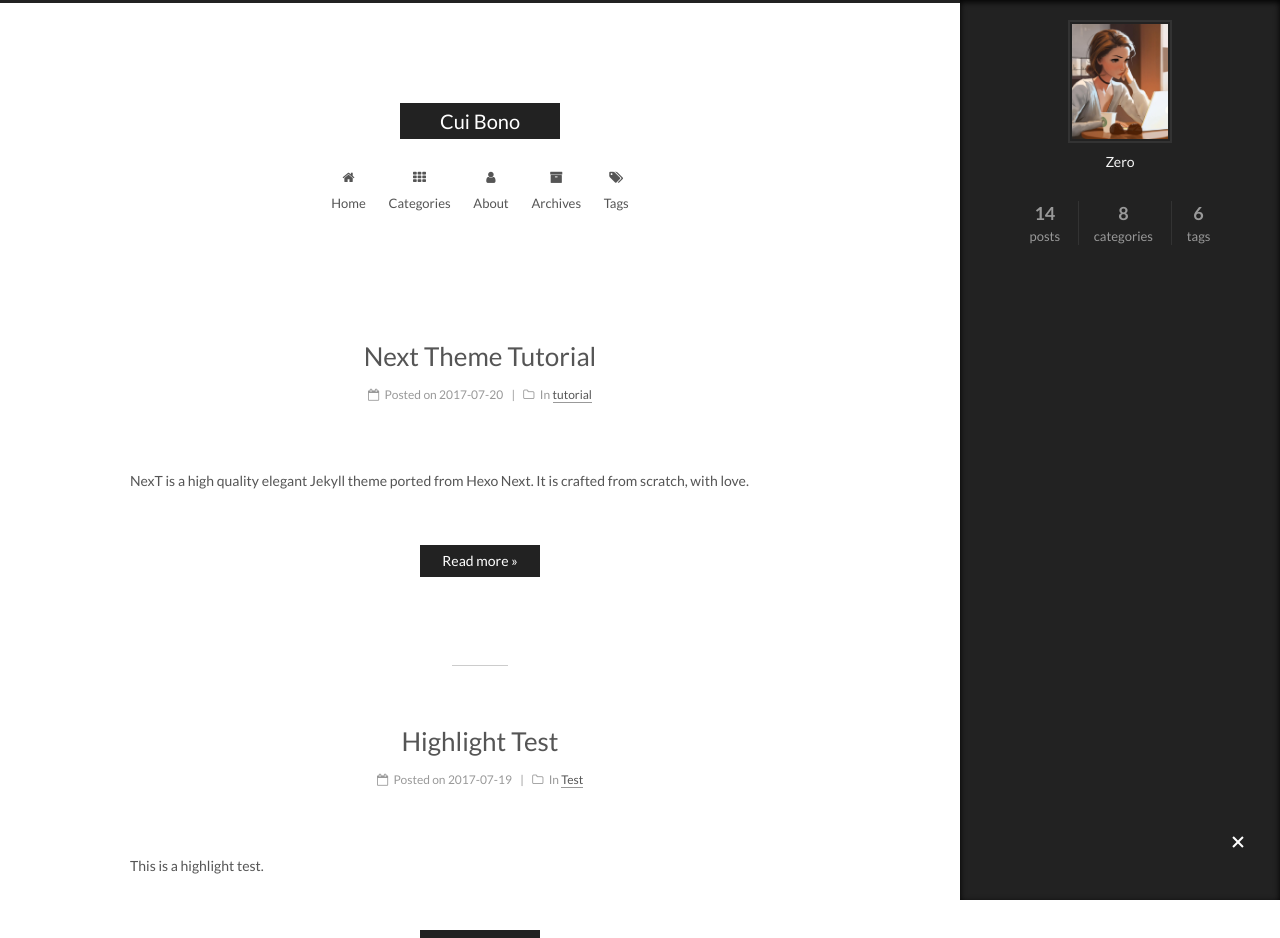
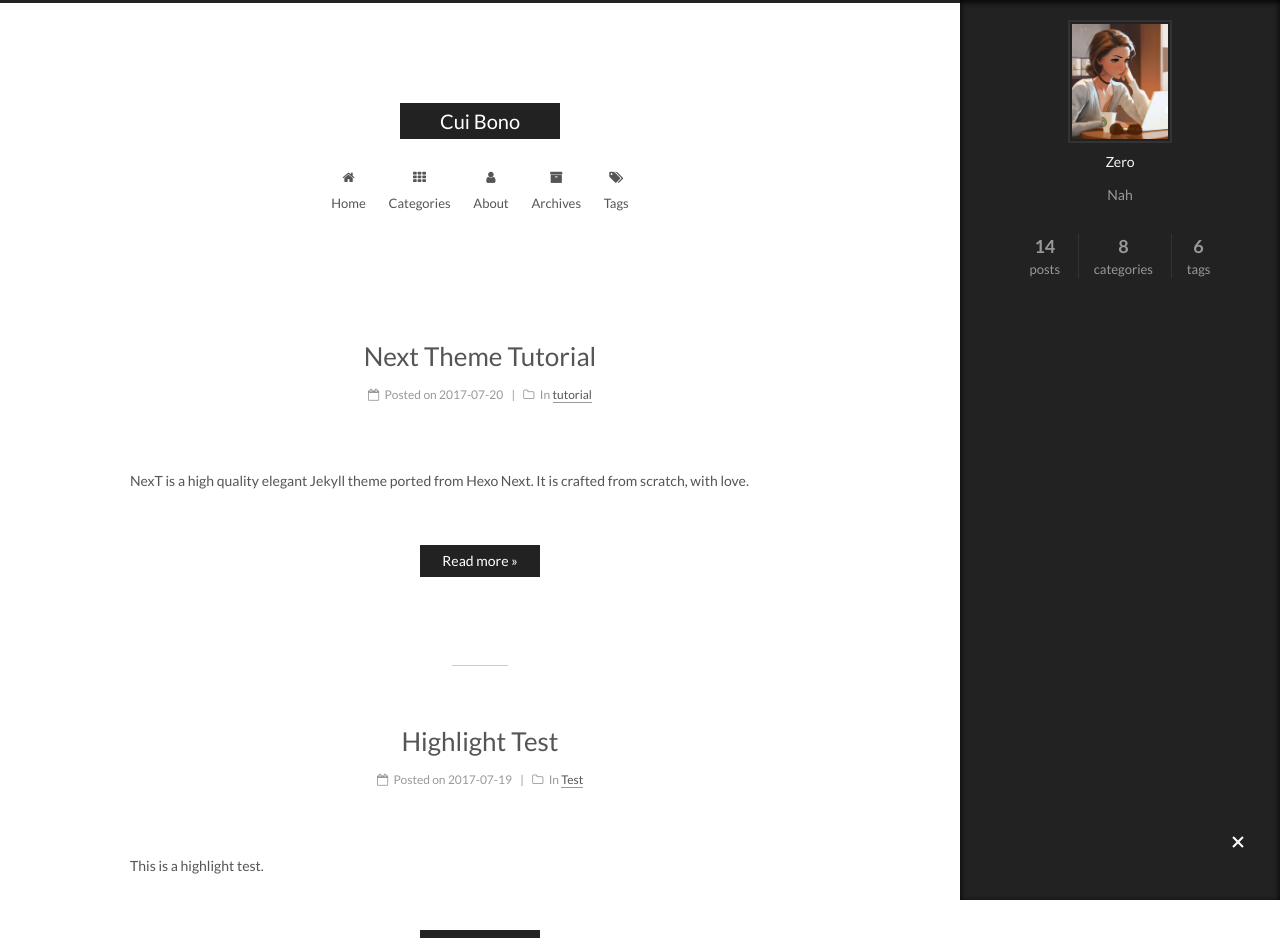
Before and after one commit to acq7line/acq7line.github.io, a Jekyll site: the page built from index.html, in a window 1280 px wide. Shown: the top 938 px of the page. Built offline with Jekyll 4.4.1, drawn with Linux system fonts in a browser that asks for light colours; emoji names are drawn with the system emoji font; the list of posts is cut into pages by our own code.

Commit message:
Update _config.yml

```diff
--- a/_config.yml
+++ b/_config.yml
@@ -6,7 +6,7 @@
 # Site
 title: Cui Bono
 subtitle:
-description:
+description: Nah
 author: Zero
 # Support language: de, en, fr-FR, id, ja, ko, pt-BR, pt, ru, zh-Hans, zh-hk, zh-tw
 language: en
```
